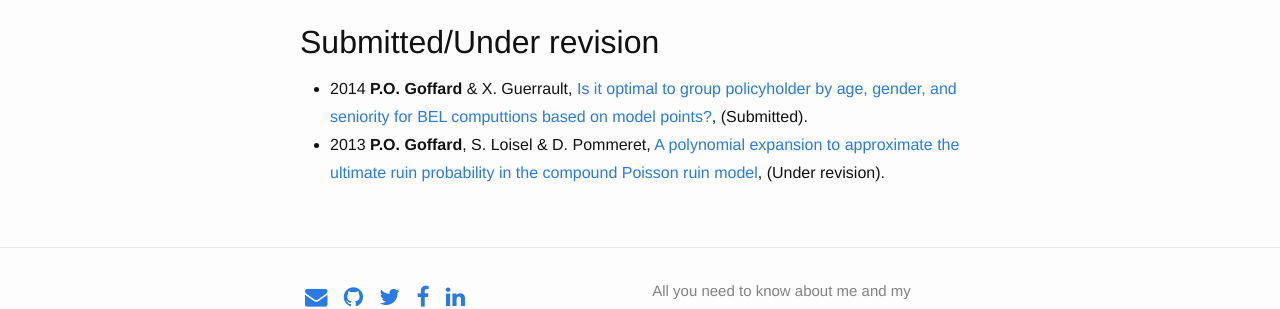
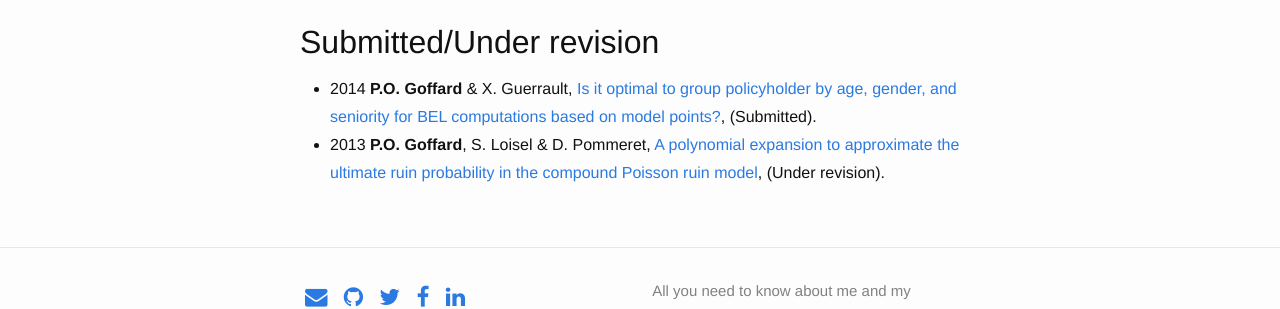
Before and after one commit to LaGauffre/LaGauffre.github.io, a Jekyll site: the page built from Publications.md, in a window 1280 px wide. Shown: the part 139-448 px from the top of the page. Built offline with Jekyll 4.4.1, drawn with Linux system fonts in a browser that asks for light colours; nearby versions of some CDN libraries; Markdown is read by kramdown in place of the engine named in the settings.

```diff
--- a/Publications.md
+++ b/Publications.md
@@ -6,5 +6,5 @@
 
 ##Submitted/Under revision
 
-* 2014 **P.O. Goffard** & X. Guerrault, [Is it optimal to group policyholder by age, gender, and seniority for BEL computtions based on model points?](/Publications/DraftMPGrouping.pdf), (Submitted).
+* 2014 **P.O. Goffard** & X. Guerrault, [Is it optimal to group policyholder by age, gender, and seniority for BEL computations based on model points?](/Publications/DraftMPGrouping.pdf), (Submitted).
 * 2013 **P.O. Goffard**, S. Loisel & D. Pommeret, [A polynomial expansion to approximate the ultimate ruin probability in the compound Poisson ruin model](/Publications/RuinTheoryContribution2.pdf), (Under revision).
```
